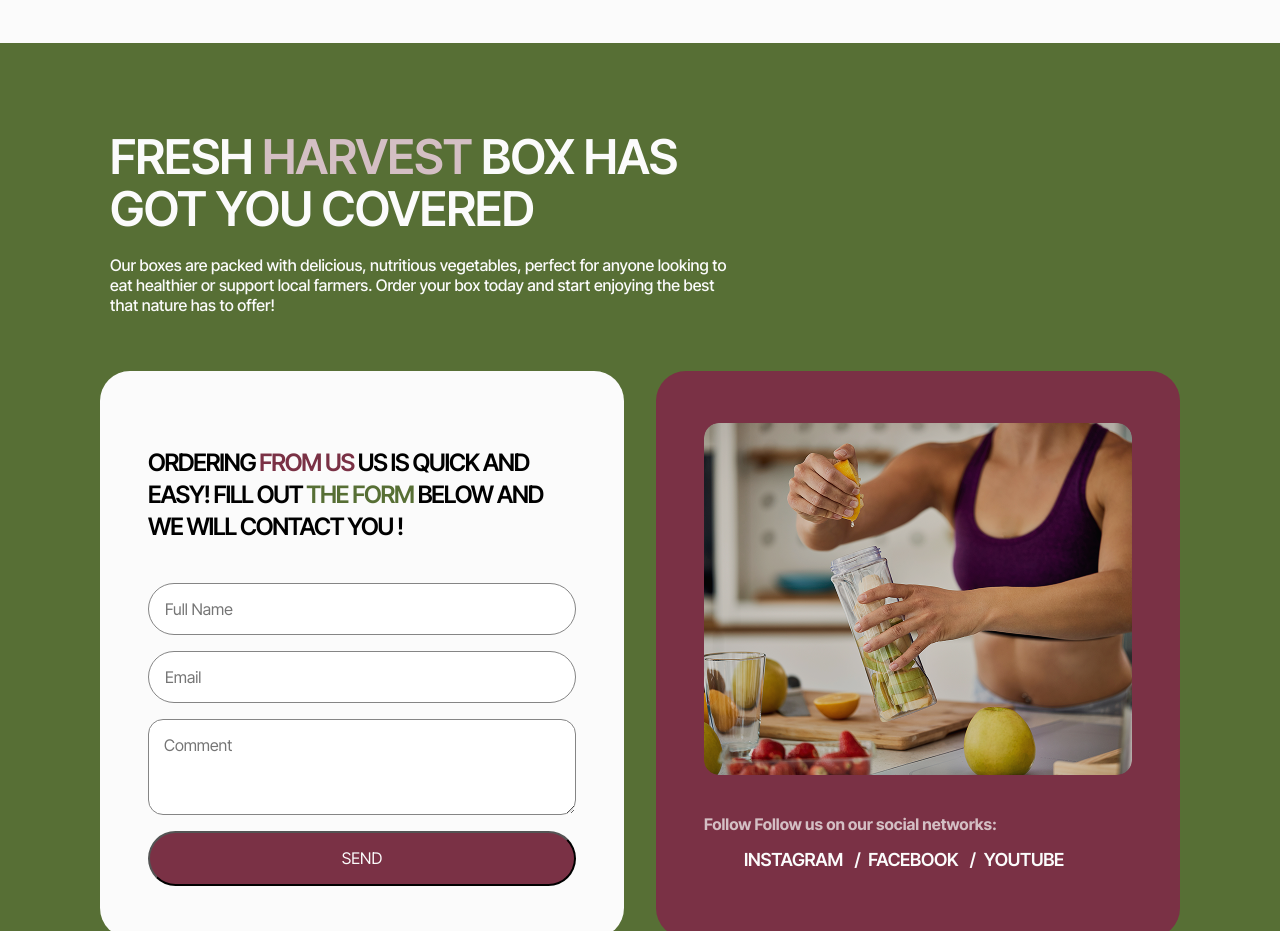
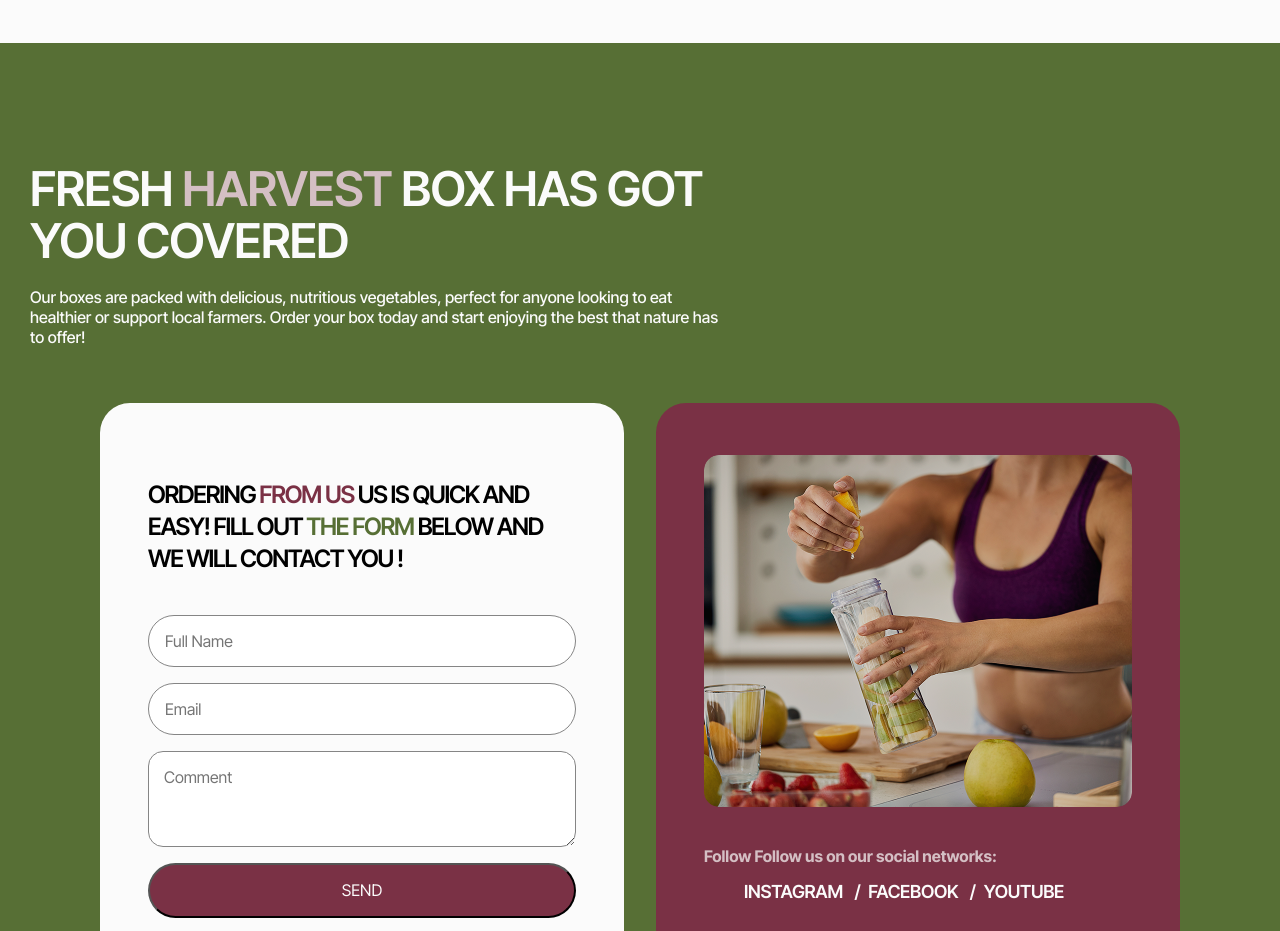
Before and after one commit to Green-Harvest-Team-A/green-harvest, a website built with Vite: page src/index.html in a window 1280 px wide. Shown: the part 3860-4791 px from the top of the page. Built offline with nearby package versions, Linux system fonts and the light colour scheme; files whose address does not match are found by name; a web font is replaced by a local one.

Commit message:
your-order

```diff
--- a/src/css/your-order.css
+++ b/src/css/your-order.css
@@ -143,6 +143,14 @@
   }
   .your-order {
   }
+  .your-order-title {
+    margin-left: 32px;
+    margin-right: 96px;
+  }
+  .your-order-content {
+    margin-left: 20px;
+    margin-right: 20px;
+  }
   .your-order-information {
     width: 640px;
   }
@@ -177,6 +185,13 @@
     font-size: 48px;
     line-height: 52px;
     margin-bottom: 20px;
+    margin-left: 20px;
+    margin-right: 20px;
+    margin-top: 80px;
+  }
+  .your-order-content {
+    margin-left: 20px;
+    margin-right: 20px;
   }
   .row {
     flex-direction: column;
```
